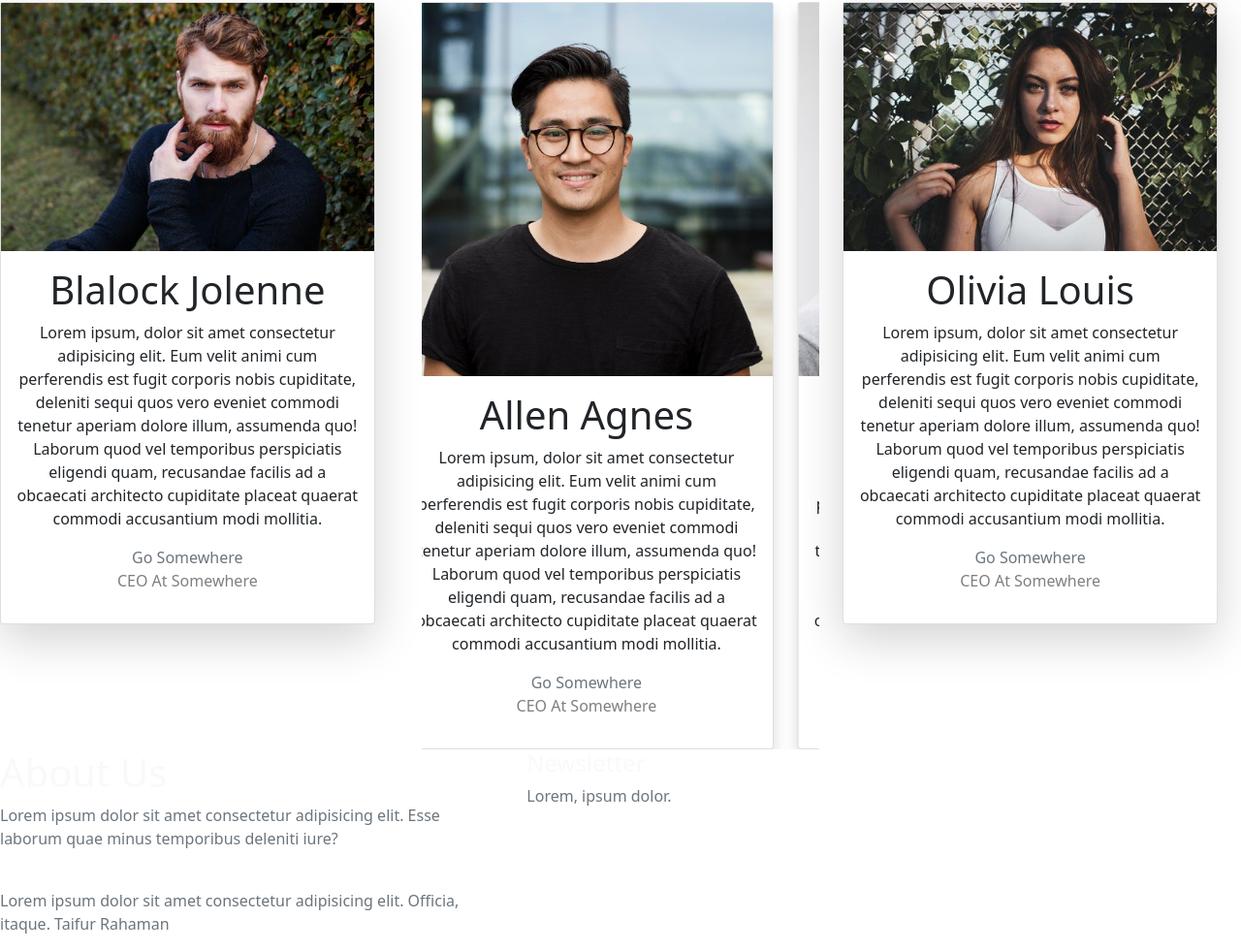
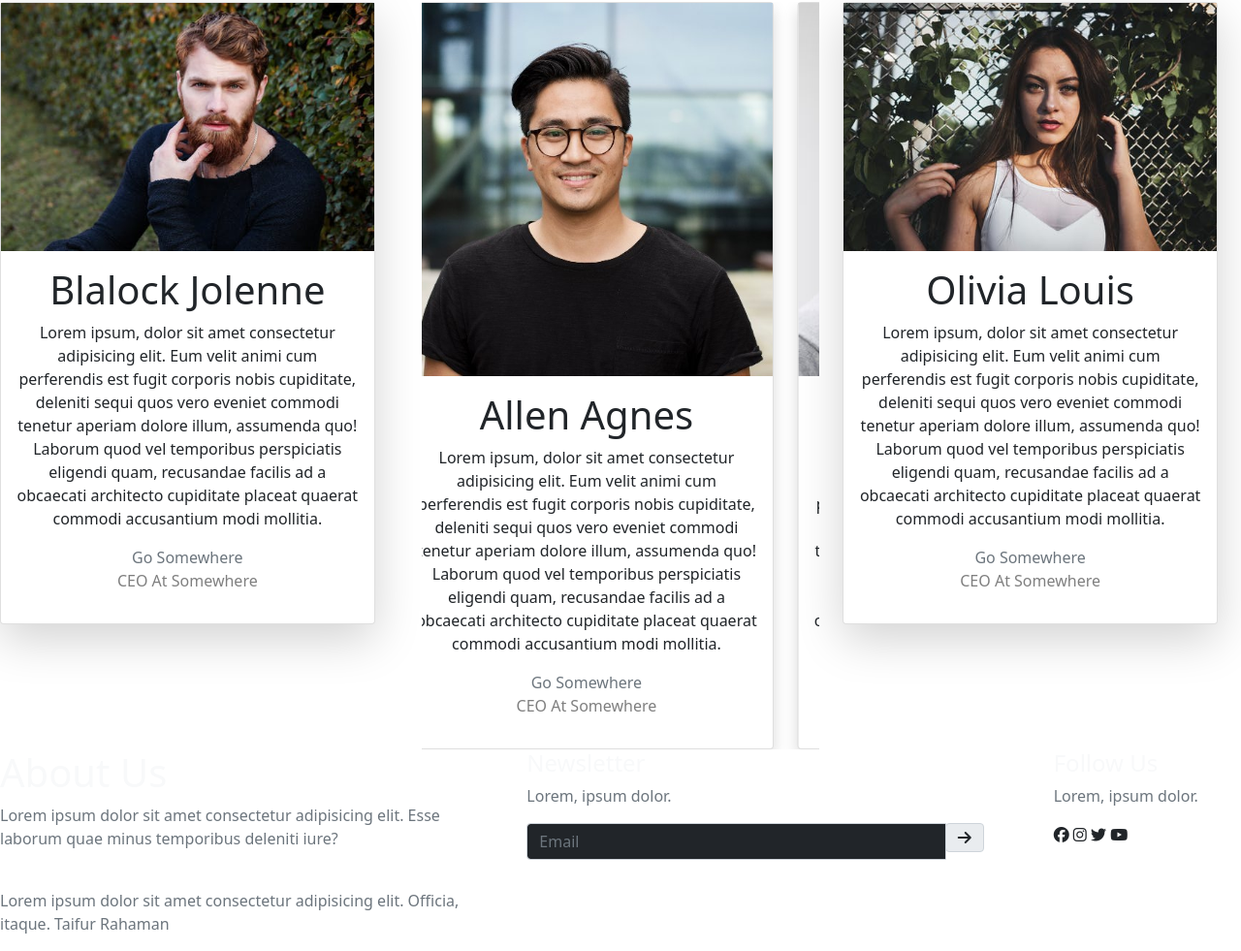
Before and after one commit to taifur-rahaman/_bookWebsite, a plain HTML site: page src/index.html in a window 1280 px wide. Shown: the part 4577-5558 px from the top of the page at 97% size. Drawn offline with Linux system fonts and the light colour scheme.

Commit message:
footer added

```diff
--- a/src/index.html
+++ b/src/index.html
@@ -447,8 +447,33 @@
                     <p class="text-muted">
                         Lorem, ipsum dolor.
                     </p>
+                    <form class="form-inline">
+                        <div class="col pl-0">
+                            <div class="input-group pe-5">
+                                <input type="text" class="form-control bg-dark text-white" placeholder="Email">
+                                <div class="input-group-prepend">
+                                    <div class="input-group-text">
+                                        <i class="fas fa-arrow-right"></i>
+                                    </div>
+                                </div>
+                            </div>
+                        </div>
+                    </form>
                 </div>
-                <div class="col-md-2"></div>
+                <div class="col-md-2">
+                    <h4 class="text-light text-capitalize">
+                        follow us
+                    </h4>
+                    <p class="text-muted">
+                        Lorem, ipsum dolor.
+                    </p>
+                    <div class="column">
+                        <i class="fab fa-facebook"></i>
+                        <i class="fab fa-instagram"></i>
+                        <i class="fab fa-twitter"></i>
+                        <i class="fab fa-youtube"></i>
+                    </div>
+                </div>
             </div>
         </div>
     </footer>
```
